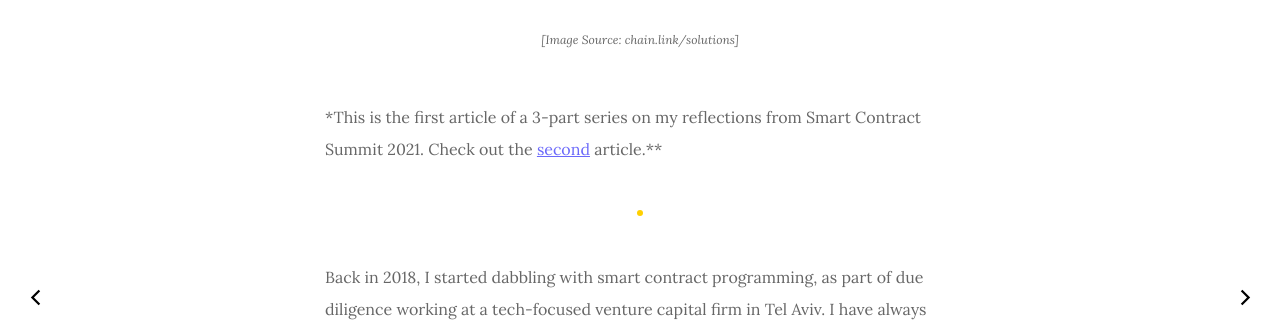
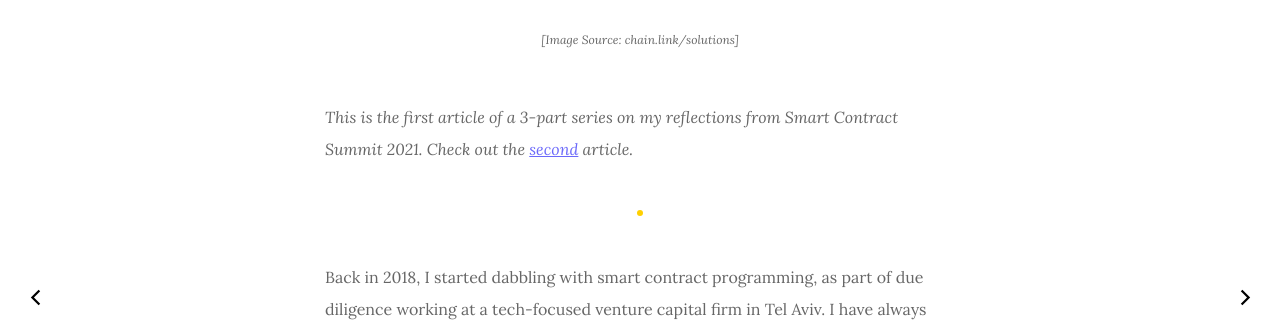
Before and after one commit to PrestonChing/prestonching.github.io, a Jekyll site: the page built from _posts/2021-08-20-chainlink-blockchain.md, in a window 1280 px wide and 900 px high, scrolled down 586 px. Shown: the part 153-475 px from the top of the window. Built offline with Jekyll 4.4.1, drawn with Linux system fonts in a browser that asks for light colours.

Commit message:
edit links

```diff
--- a/_posts/2021-08-20-chainlink-blockchain.md
+++ b/_posts/2021-08-20-chainlink-blockchain.md
@@ -6,7 +6,7 @@
 tags:   tech blockchain
 ---
 
-*This is the first article of a 3-part series on my reflections from Smart Contract Summit 2021. Check out the <a href="{{site.baseurl}}/2021-08-20-chainlink-blockchain/">second</a> article.**
+*This is the first article of a 3-part series on my reflections from Smart Contract Summit 2021. Check out the <a href="{{site.baseurl}}/2021/08/20/chainlink-blockchain/">second</a> article.*
 
 ---
 
```
Also changed, not shown: _posts/2021-08-27-development-economics-smart-contracts.md (+1 -1 lines).
